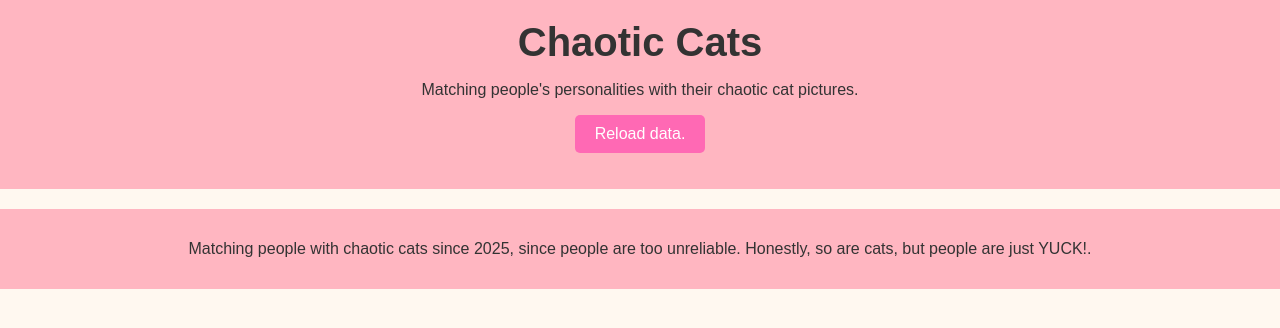
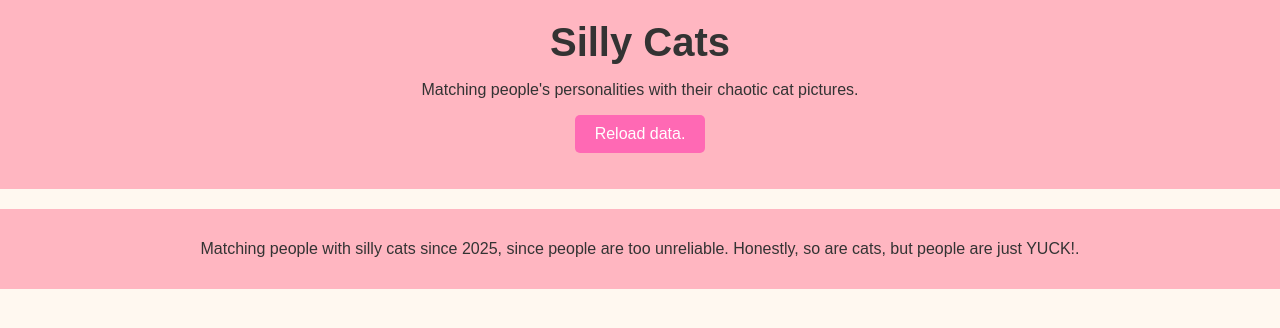
Before and after one commit to Sheebah43/Task7-JavascriptFetchAPI-ElevateLabs, a plain HTML site: page index.html in a window 1280 px wide. Drawn offline with Linux system fonts and the light colour scheme.

Commit message:
Swap titles and update footer text in index.html

```diff
--- a/index.html
+++ b/index.html
@@ -3,12 +3,12 @@
 <head>
     <meta charset="UTF-8">
     <meta name="viewport" content="width=device-width, initial-scale=1.0">
-    <title>Silly Cats</title>
+    <title>Chaotic Cats</title>
     <link rel="stylesheet" href="style.css">
 </head>
 <body>
     <header>
-        <h1>Chaotic Cats</h1>
+        <h1>Silly Cats</h1>
         <p>Matching people's personalities with their chaotic cat pictures.<p>
         <button id="rldBtn">Reload data.</button>
     </header>
@@ -17,7 +17,7 @@
         <div id="userContainer" class="user_container"></div>
     </main>
     <footer>
-        <p>Matching people with chaotic cats since 2025, since people are too unreliable. Honestly, so are cats, but people are just YUCK!.</p>
+        <p>Matching people with silly cats since 2025, since people are too unreliable. Honestly, so are cats, but people are just YUCK!.</p>
     </footer>
     <script src="script.js"></script>
 </body>
```
